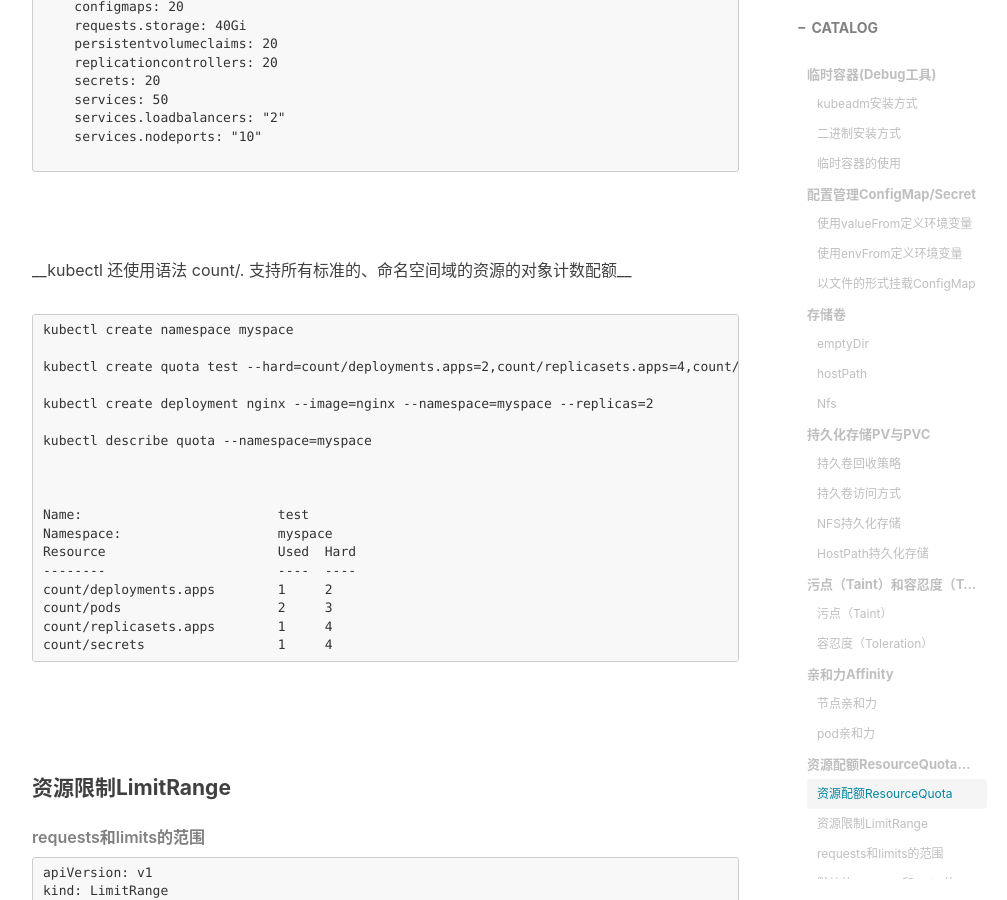
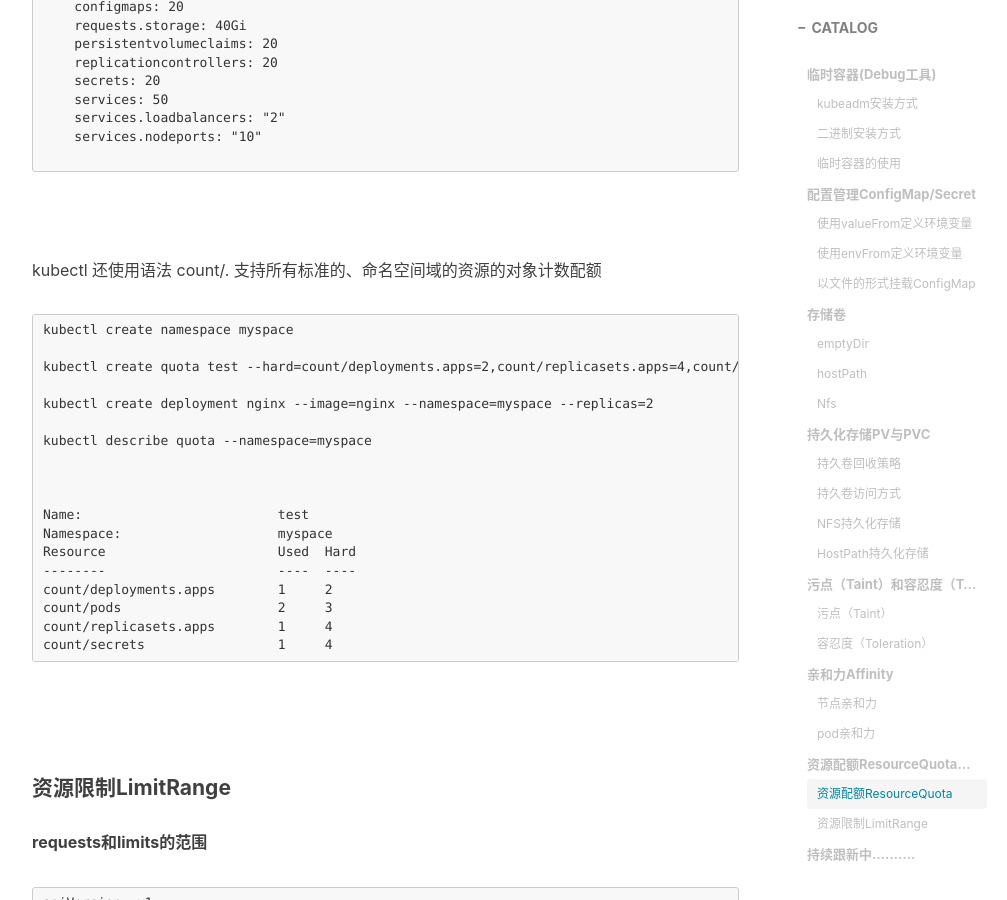
Before and after one commit to Derrickqi/derrickqi.github.io, a Jekyll site: the page built from _posts/2022-06-06-k8sOperate.md, in a window 1280 px wide and 900 px high, scrolled down 19401 px. Shown: the whole window, without its empty margins (233-1240 px from the left). Built offline with Jekyll 4.4.1, drawn with Linux system fonts in a browser that asks for light colours; nearby versions of some CDN libraries; comment, search, counter and statistics services are not loaded.

Commit message:
updatek8s

````diff
--- a/_posts/2022-06-06-k8sOperate.md
+++ b/_posts/2022-06-06-k8sOperate.md
@@ -869,8 +869,7 @@
 
 
 <br/><br/>
-__kubectl 还使用语法 count/<resource>.<group> 支持所有标准的、命名空间域的资源的对象计数配额__
-
+kubectl 还使用语法 count/<resource>.<group> 支持所有标准的、命名空间域的资源的对象计数配额
 ```
 kubectl create namespace myspace
 
@@ -895,7 +894,7 @@
 <br/><br/>
 #### 资源限制LimitRange
 
-###### requests和limits的范围
+**requests和limits的范围**
 
 ```
 apiVersion: v1
@@ -913,7 +912,7 @@
 
 ```
 
-###### 默认的requests和limits的范围
+**默认的requests和limits的范围**
 
 ```
 apiVersion: v1
@@ -933,7 +932,7 @@
 
 ```
 
-###### 限制存储资源的大小
+**限制存储资源的大小**
 
 ```
 apiVersion: v1
````
